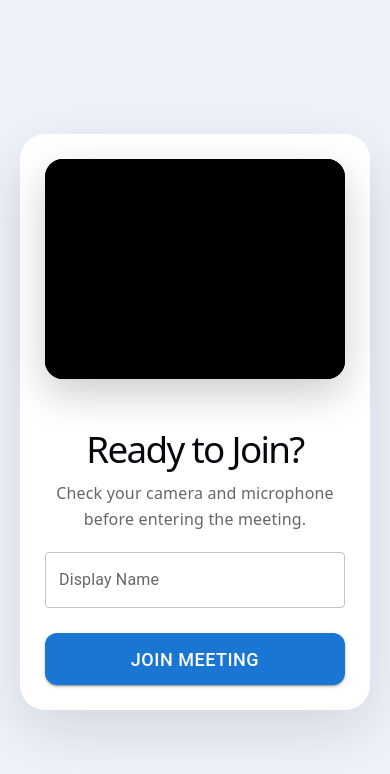
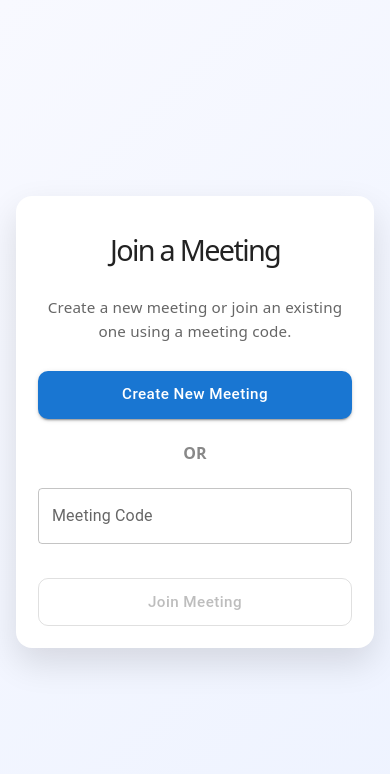
Before and after one commit to ishban2006/Peer-Link, a React (Vite) app in the folder frontEnd/: page /guest in a window 390 px wide. Shown: the top 774 px of the page. Built offline with nearby package versions, Linux system fonts and the light colour scheme; no server answers.

Commit message:
Handling functionalities when user joins without registering

```diff
--- a/frontEnd/src/App.jsx
+++ b/frontEnd/src/App.jsx
@@ -2,6 +2,7 @@ import { useState } from 'react'
 import { Route, BrowserRouter as Router, Routes } from 'react-router-dom';
 
 import LandingPage from './pages/landingPage';
+import GuestJoin from './pages/guestJoin';
 import Authentication from './pages/authentication';
 import HomeComponent from './pages/home';
 import VideoMeet from './pages/videoMeet';
@@ -16,6 +17,7 @@ function App() {
         <AuthProvider>
           <Routes>
             <Route path='/' element = {<LandingPage />} />
+            <Route path='/guest' element={<GuestJoin />} />
             <Route path='/auth' element={<Authentication />} />
             <Route path='/home' element={<HomeComponent />} />
             <Route path='/history' element={<History />} />
--- a/frontEnd/src/components/navbar.jsx
+++ b/frontEnd/src/components/navbar.jsx
@@ -20,12 +20,8 @@ function Navbar() {
                 <div className="navlist">
                     <p className="navlistText"
                         onClick={() => {
-                            console.log("Clicked");
-                            const meetingCode = Math.random()
-                                .toString(36)
-                                .substring(2, 10);
-
-                            navigate(`/${meetingCode}`);
+                            localStorage.removeItem("token");
+                            navigate("/guest");
                         }}
                     >
                         Join as Guest
--- /dev/null
+++ b/frontEnd/src/pages/guestJoin.jsx
@@ -0,0 +1,54 @@
+import { Button, TextField } from "@mui/material";
+import { useNavigate } from "react-router-dom";
+import { useState } from "react";
+import "../styles/guestJoin.css";
+
+export default function GuestJoin() {
+    const navigate = useNavigate();
+
+    const [meetingCode, setMeetingCode] = useState("");
+
+    const createMeeting = () => {
+        const code = Math.random().toString(36).substring(2, 10);
+        navigate(`/${code}`);
+    };
+
+    const joinMeeting = () => {
+        if (!meetingCode.trim()) {
+            alert("Please enter a meeting code.");
+            return;
+        }
+        navigate(`/${meetingCode.trim()}`);
+    };
+
+    return (
+        <div className="guestContainer">
+
+            <div className="guestCard">
+
+                <h1>Join a Meeting</h1>
+
+                <p className="guestSubtitle">
+                Create a new meeting or join an existing one using a meeting code.
+                </p>
+
+                <Button variant="contained" fullWidth
+                    onClick={createMeeting}>
+                    Create New Meeting
+                </Button>
+
+                <p className="divider">OR</p>
+
+                <TextField fullWidth label="Meeting Code" value={meetingCode}
+                    onChange={(e)=>setMeetingCode(e.target.value)}
+                />
+
+                <Button sx={{marginTop:2}} fullWidth variant="outlined"
+                    disabled={!meetingCode.trim()} onClick={joinMeeting}>
+                    Join Meeting
+                </Button>
+
+            </div>
+        </div>
+    );
+}
--- a/frontEnd/src/pages/videoMeet.jsx
+++ b/frontEnd/src/pages/videoMeet.jsx
@@ -75,7 +75,7 @@ function VideoMeet() {
     const inviteLink = `${window.location.origin}/${url}`;
     const copyInvite = async () => {
         try {
-            await navigator.clipboard.writeText(inviteLink);
+            await navigator.clipboard.writeText(url);
             setCopied(true);
             setTimeout(() => {
                 setCopied(false);
@@ -222,7 +222,7 @@ function VideoMeet() {
         socketRef.current.on('signal', gotMessageFromServer);               // Catching what backend emitted
 
         socketRef.current.on('connect', () => {
-            socketRef.current.emit('join-meet', window.location.href);
+            socketRef.current.emit('join-meet', url);
 
             socketIdRef.current = socketRef.current.id;
 
--- /dev/null
+++ b/frontEnd/src/styles/guestJoin.css
@@ -0,0 +1,97 @@
+.guestContainer {
+    min-height: 100vh;
+    display: flex;
+    justify-content: center;
+    align-items: center;
+    padding: 20px;
+    background: linear-gradient(135deg, #f8f9ff, #eef3ff);
+}
+
+.guestCard {
+    width: 100%;
+    max-width: 430px;
+    background: white;
+    padding: 35px;
+    border-radius: 20px;
+    box-shadow: 0 15px 35px rgba(0,0,0,0.12);
+    display: flex;
+    flex-direction: column;
+    gap: 18px;
+}
+
+.guestCard h1 {
+    text-align: center;
+    color: #222;
+    margin-bottom: 25px;
+}
+
+.guestSubtitle {
+    text-align: center;
+    color: #666;
+    font-size: 0.95rem;
+    margin-top: -8px;
+    margin-bottom: 10px;
+}
+
+.divider {
+    text-align: center;
+    color: #888;
+    font-weight: 600;
+    margin: 5px 0;
+}
+
+.guestCard button {
+    height: 50px;
+    font-size: 1rem;
+    text-transform: none;
+    border-radius: 10px;
+    transition: 0.25s;
+}
+
+.guestCard button:hover {
+    transform: translateY(-2px);
+}
+
+/* ---------------- Tablet ---------------- */
+
+@media (max-width:768px) {
+
+    .guestContainer {
+        padding: 25px;
+    }
+
+    .guestCard {
+        max-width: 380px;
+        padding: 28px;
+    }
+
+    .guestCard h1 {
+        font-size: 2rem;
+    }
+
+}
+
+/* ---------------- Mobile ---------------- */
+
+@media (max-width:480px) {
+
+    .guestContainer {
+        padding: 16px;
+    }
+
+    .guestCard {
+        width: 100%;
+        padding: 22px;
+        border-radius: 16px;
+    }
+
+    .guestCard h1 {
+        font-size: 1.8rem;
+    }
+
+    .guestCard button {
+        height: 48px;
+        font-size: 0.95rem;
+    }
+
+}
```
